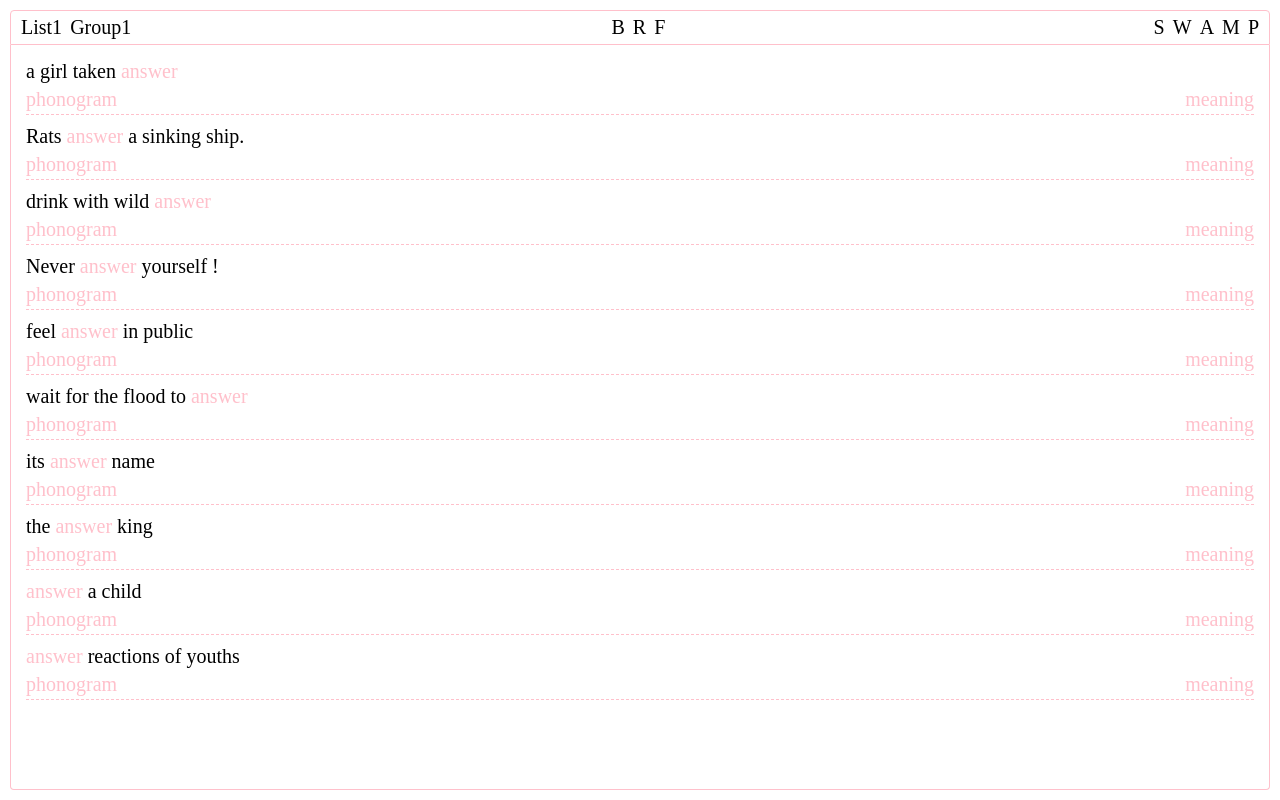
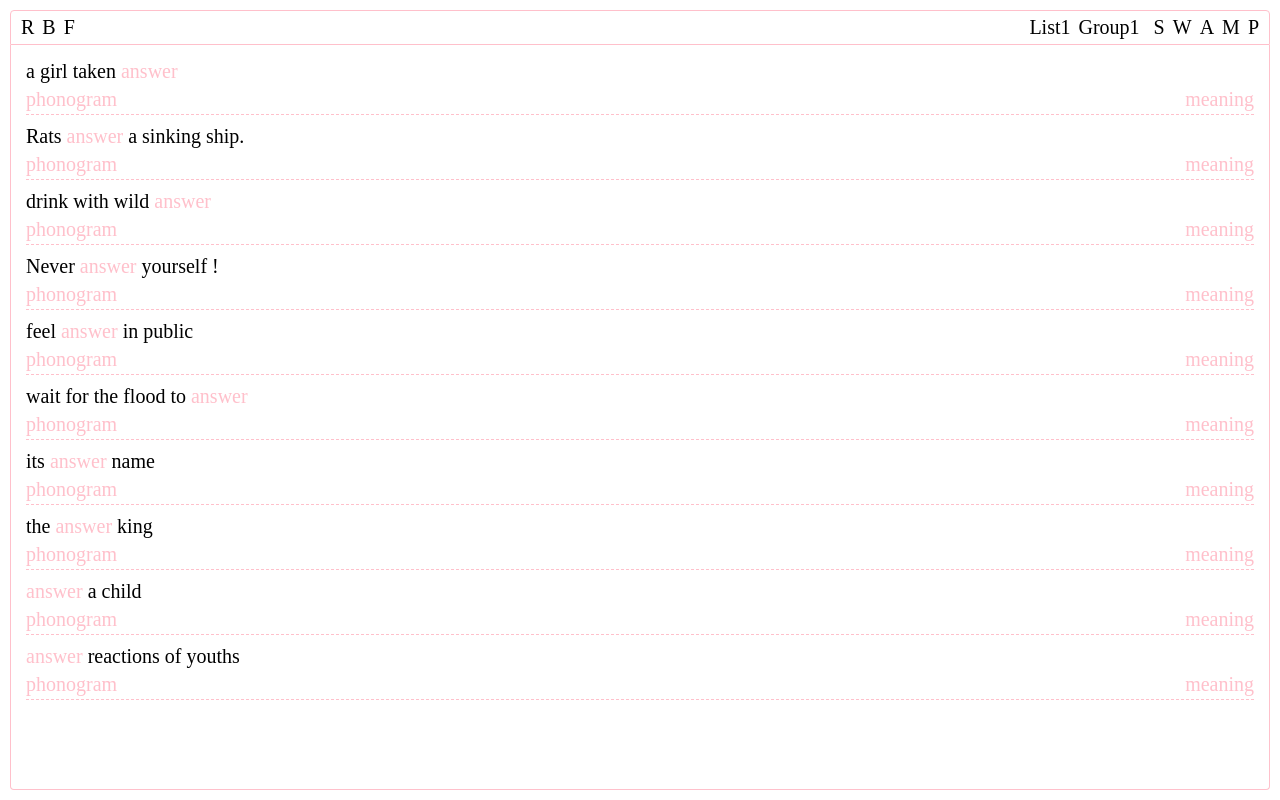
Before and after one commit to Kyrie890514/words-memorize, a Vue app: page / in a window 1280 px wide. Built offline with nearby package versions, Linux system fonts and the light colour scheme.

Commit message:
header style

```diff
--- a/src/components/WordsHeader.tsx
+++ b/src/components/WordsHeader.tsx
@@ -84,10 +84,15 @@ export default defineComponent({
 		return (
 			<div class='header'>
 				<div class='header-wrapper'>
+					<div class='operation' style={`display:${isSearching ? 'none' : 'flex'}`}>
+						<span onClick={reload}>R</span>
+						{showGoBackAndGoForward && <span onClick={goBack}>B</span>}
+						{showGoBackAndGoForward && <span onClick={goForward}>F</span>}
+					</div>
 					{
 						isSearching
 							? (
-								<div class='title' style='flex: 1'>
+								<div class='title'>
 									<input ref='searchInput' onChange={e => changeSearchText((e.target as HTMLInputElement).value)} />
 								</div>
 							)
@@ -98,11 +103,6 @@ export default defineComponent({
 								</div>
 							)
 					}
-					<div class='operation' style={`display:${isSearching ? 'none' : 'flex'}`}>
-						{showGoBackAndGoForward && <span onClick={goBack}>B</span>}
-						<span onClick={reload}>R</span>
-						{showGoBackAndGoForward && <span onClick={goForward}>F</span>}
-					</div>
 					<div class='toggle'>
 						<span class={isSearching && 'is-toggle'} onClick={changeIsSearching}>S</span>
 						<span class={condition.isShowWordOnly && 'is-toggle'} onClick={() => changeCondition('isShowWordOnly')}>W</span>
--- a/src/style/WordsHeader.scss
+++ b/src/style/WordsHeader.scss
@@ -10,8 +10,19 @@
 		flex-flow: row nowrap;
 		justify-content: space-between;
 
+		.operation {
+			width: 55px;
+
+			>span:nth-child(2) {
+				margin: 0 8px;
+			}
+		}
+
 		.title {
+			flex: 1;
+			margin-right: 6px;
 			display: flex;
+			justify-content: flex-end;
 			align-items: center;
 
 			input {
@@ -27,16 +38,6 @@
 			}
 		}
 
-		.operation {
-			flex: 1;
-			display: flex;
-			justify-content: center;
-
-			>span:nth-child(2) {
-				margin: 0 8px;
-			}
-		}
-
 		.toggle {
 			>span {
 				margin-left: 8px;
```
